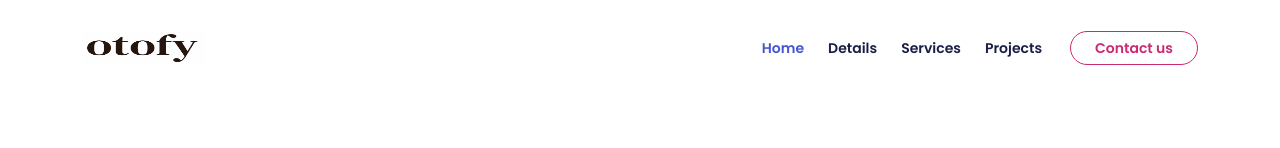
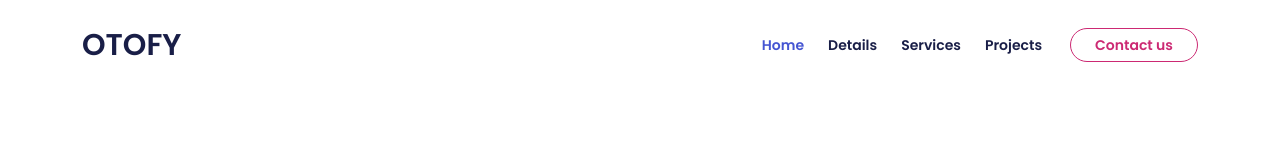
Before and after one commit to Md-Mudassir/otofy, a plain HTML site: page index.html in a window 1280 px wide. Shown: the top 148 px of the page. Drawn offline with Linux system fonts and the light colour scheme.

Commit message:
LOGO UPDATE

```diff
--- a/index.html
+++ b/index.html
@@ -61,12 +61,12 @@
     >
       <div class="container">
         <!-- Image Logo -->
-        <a class="navbar-brand logo-image" href="index.html"
+        <!-- <a class="navbar-brand logo-image" href="index.html"
           ><img src="images/otofy.png" alt="Otofy"
-        /></a>
+        /></a> -->
 
         <!-- Text Logo - Use this if you don't have a graphic logo -->
-        <!-- <a class="navbar-brand logo-text" href="index.html">Yavin</a> -->
+        <a class="navbar-brand logo-text" href="index.html">OTOFY</a>
 
         <button
           class="navbar-toggler p-0 border-0"
```
